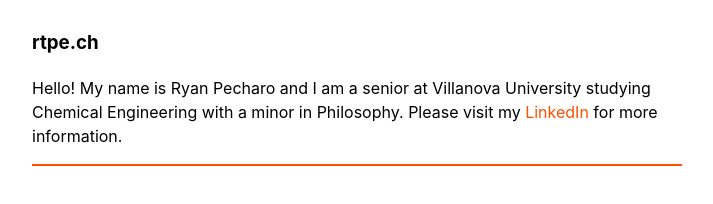
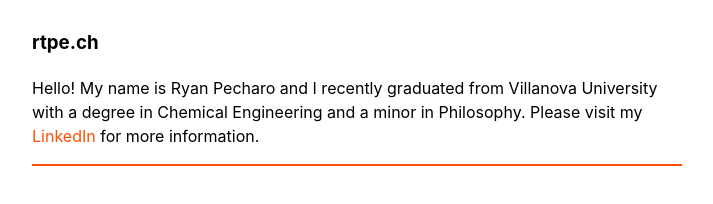
Before and after one commit to rtpech/rtpech.github.io, a plain HTML site: page index.html in a window 1280 px wide. Shown: the whole page, without its empty margins (283-996 px from the left). Drawn offline with Linux system fonts and the light colour scheme.

Commit message:
Updating graduation status.

```diff
--- a/index.html
+++ b/index.html
@@ -7,7 +7,7 @@
 </head>
 <body>
 <h3>rtpe.ch</h3>
-<p>Hello! My name is Ryan Pecharo and I am a senior at Villanova University studying Chemical Engineering with a minor in Philosophy. Please visit my <a href="https://www.linkedin.com/in/rtpech/">LinkedIn</a> for more information.</p>
+<p>Hello! My name is Ryan Pecharo and I recently graduated from Villanova University with a degree in Chemical Engineering and a minor in Philosophy. Please visit my <a href="https://www.linkedin.com/in/rtpech/">LinkedIn</a> for more information.</p>
 <div class="sep"></div>
 </body>
 </html>
```
Also changed, not shown: 1 other file.
